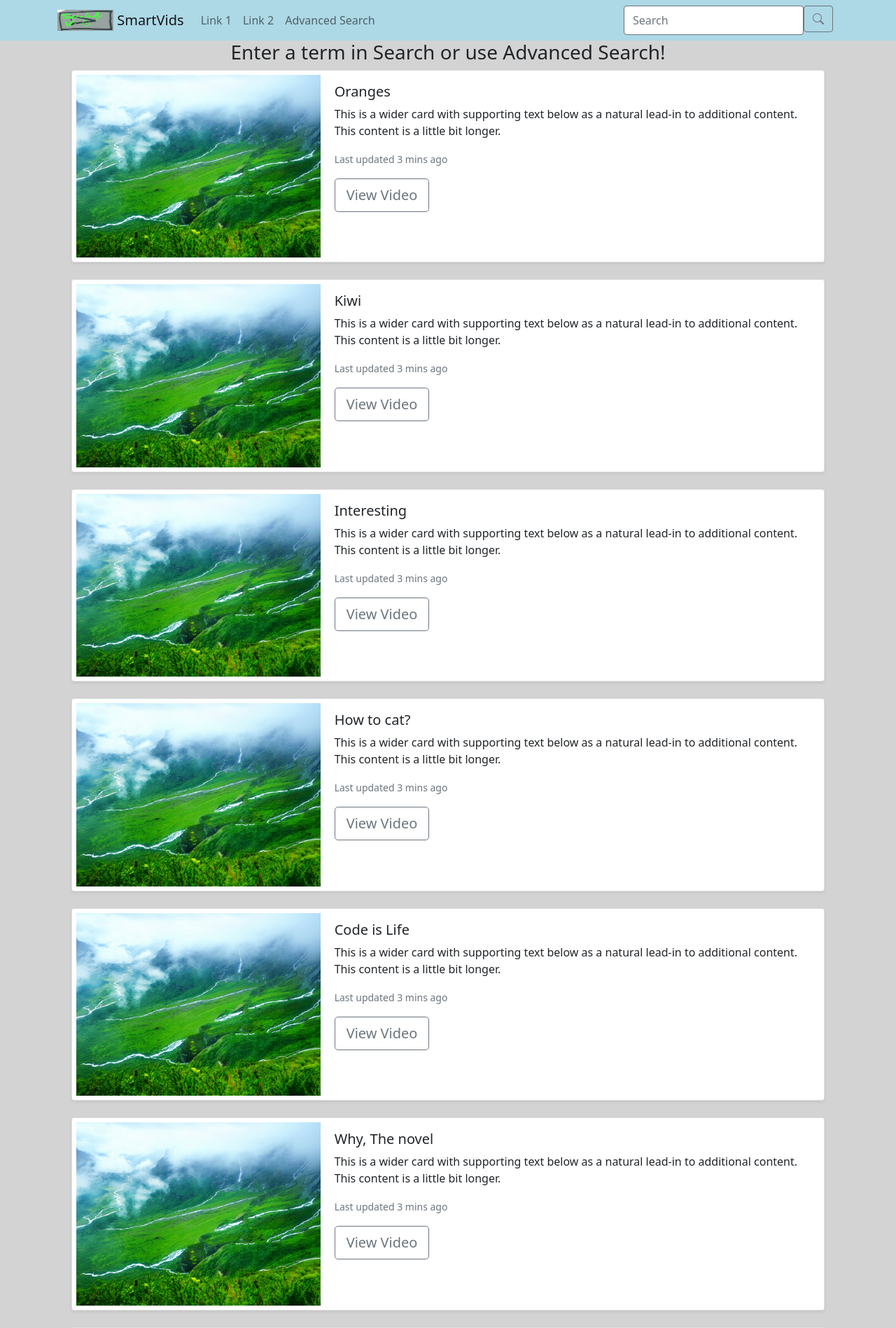
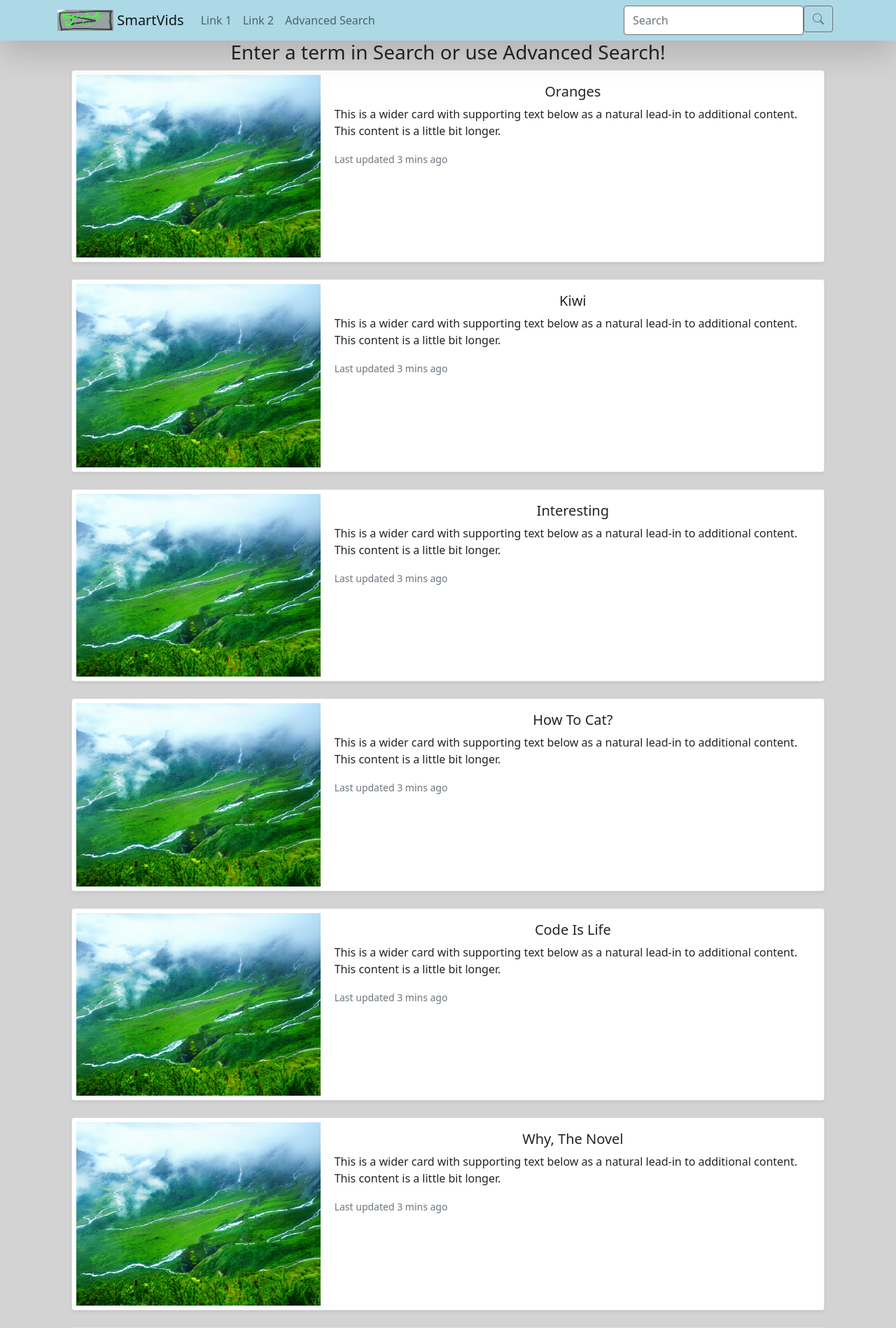
Before and after one commit to stevenanderson-git/scholarlyvids, a Flask app: page /search in a window 1280 px wide. Shown: the top 1898 px of the page at 70% size. Run offline with Flask 2, Linux system fonts and the light colour scheme.

Commit message:
color scheme being worked on

```diff
--- a/flaskr/app.py
+++ b/flaskr/app.py
@@ -46,7 +46,7 @@ def search():
         term = args.get('q')
         video_list = [Video("Oranges").data(), Video("Kiwi").data(), Video("Interesting").data(), Video("How to cat?").data(), Video("Code is Life").data(),
                     Video("Why, The novel").data(), Video("Ipsum, a history").data(), Video("Katchup").data(), Video("This is a test").data()]
-        print(video_list)
+
         return render_template(page, term=term, video_list=video_list)
 
 
--- a/flaskr/static/css/base.css
+++ b/flaskr/static/css/base.css
@@ -16,6 +16,20 @@ body {
     padding: 2px;
 }
 
+.card-title{
+    text-align: center;
+    text-transform: capitalize;
+}
+
+
 .card:hover{
     transform: scale(1.05);
+    margin: 0;
+    border: 3px solid;
+    border-color: black;
+    background-color: lightblue;
 }
+
+.card:hover .card-title{
+    font-weight: bold;
+}
--- a/flaskr/templates/navbar.html
+++ b/flaskr/templates/navbar.html
@@ -1,4 +1,4 @@
-<nav class="navbar navbar-expand-lg navbar-light">
+<nav class="navbar navbar-expand-lg navbar-light shadow-lg">
   <div class="container">
     <a class="navbar-brand" href="{{ url_for('home') }}">
       <img src="{{ url_for('static', filename='images/sv_logo.PNG') }}" width="80" height="30"
--- a/flaskr/templates/search_results.html
+++ b/flaskr/templates/search_results.html
@@ -22,7 +22,7 @@
                     <p class="card-text">This is a wider card with supporting text below as a natural lead-in to
                         additional content. This content is a little bit longer.</p>
                     <p class="card-text"><small class="text-muted">Last updated 3 mins ago</small></p>
-                    <a href="{{url_for('video', video_title=video.video_title)}}" class="btn btn-lg btn-outline-secondary stretched-link">View Video</a>
+                    <a href="{{url_for('video', video_title=video.video_title)}}" class="stretched-link"></a>
                 </div>
             </div>
         </div>
--- a/flaskr/templates/viewer.html
+++ b/flaskr/templates/viewer.html
@@ -11,7 +11,8 @@
                         alt="{{video.video_title}}">
 
                     <div class="card-body">
-                        <h4 class="text-center text-capitalize card-title">{{video.video_title}}</h4>
+                        <p class="h4 card-title">{{video.video_title}}</p>
+
                         <p class="card-text">{{video.category}}</p>
 
                         <small class="text-muted">{{video.runtime}}</small>
```
